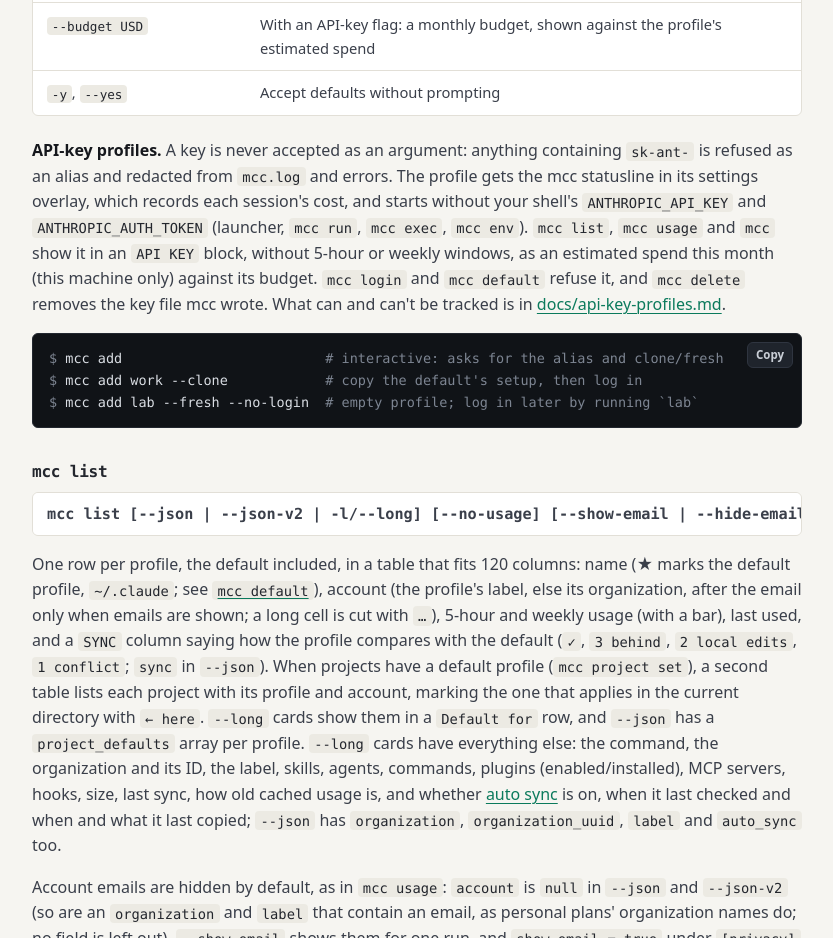
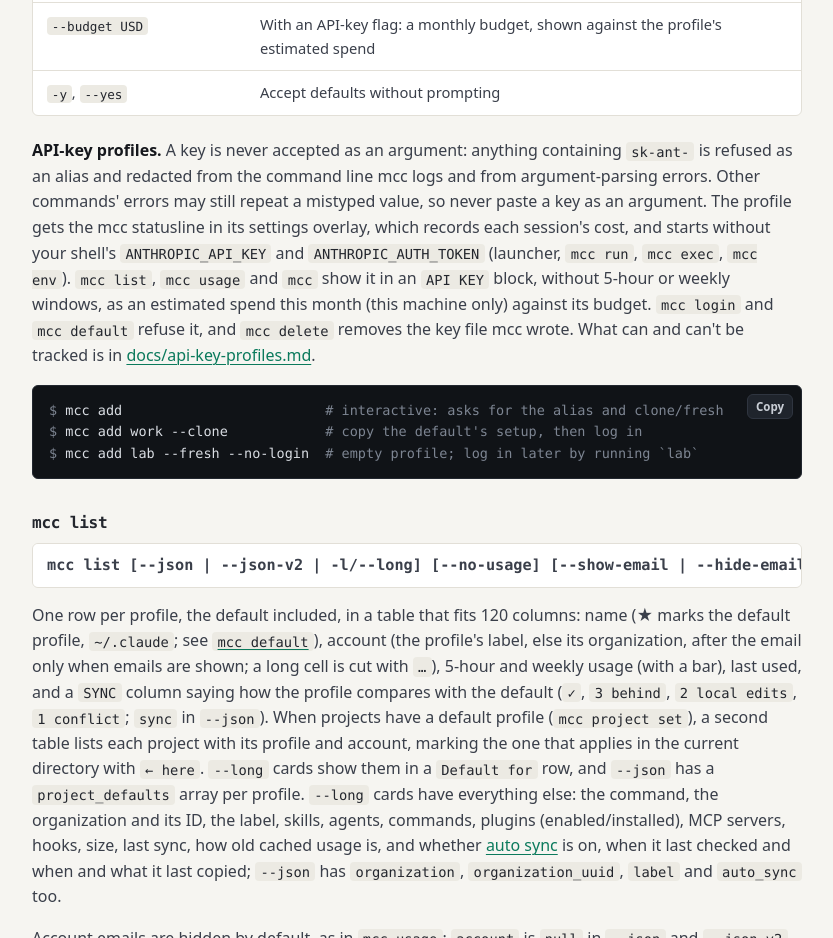
Before and after one commit to luongnv89/mcc, a plain HTML site: page docs/docs.html in a window 1280 px wide. Shown: the part 8357-9295 px from the top of the page, without its empty margins (366-1199 px from the left). Drawn offline with Linux system fonts and the light colour scheme.

Commit message:
docs(api-key): scope the key-redaction claims to what mcc redacts (#132)
Redaction covers the logged command line, argument-parsing errors and the add alias; other commands' errors can still repeat a mistyped value.

```diff
--- a/docs/docs.html
+++ b/docs/docs.html
@@ -244,7 +244,7 @@ Here: `work` (Acme) — the default for ~/code/app
             <tr><td><code>-y</code>, <code>--yes</code></td><td>Accept defaults without prompting</td></tr>
           </tbody>
         </table></div>
-        <p><strong>API-key profiles.</strong> A key is never accepted as an argument: anything containing <code>sk-ant-</code> is refused as an alias and redacted from <code>mcc.log</code> and errors. The profile gets the mcc statusline in its settings overlay, which records each session's cost, and starts without your shell's <code>ANTHROPIC_API_KEY</code> and <code>ANTHROPIC_AUTH_TOKEN</code> (launcher, <code>mcc run</code>, <code>mcc exec</code>, <code>mcc env</code>). <code>mcc list</code>, <code>mcc usage</code> and <code>mcc</code> show it in an <code>API KEY</code> block, without 5-hour or weekly windows, as an estimated spend this month (this machine only) against its budget. <code>mcc login</code> and <code>mcc default</code> refuse it, and <code>mcc delete</code> removes the key file mcc wrote. What can and can't be tracked is in <a href="https://github.com/luongnv89/mcc/blob/main/docs/api-key-profiles.md">docs/api-key-profiles.md</a>.</p>
+        <p><strong>API-key profiles.</strong> A key is never accepted as an argument: anything containing <code>sk-ant-</code> is refused as an alias and redacted from the command line mcc logs and from argument-parsing errors. Other commands' errors may still repeat a mistyped value, so never paste a key as an argument. The profile gets the mcc statusline in its settings overlay, which records each session's cost, and starts without your shell's <code>ANTHROPIC_API_KEY</code> and <code>ANTHROPIC_AUTH_TOKEN</code> (launcher, <code>mcc run</code>, <code>mcc exec</code>, <code>mcc env</code>). <code>mcc list</code>, <code>mcc usage</code> and <code>mcc</code> show it in an <code>API KEY</code> block, without 5-hour or weekly windows, as an estimated spend this month (this machine only) against its budget. <code>mcc login</code> and <code>mcc default</code> refuse it, and <code>mcc delete</code> removes the key file mcc wrote. What can and can't be tracked is in <a href="https://github.com/luongnv89/mcc/blob/main/docs/api-key-profiles.md">docs/api-key-profiles.md</a>.</p>
         <div class="code"><pre><span class="p">$ </span>mcc add                         <span class="cm"># interactive: asks for the alias and clone/fresh</span>
 <span class="p">$ </span>mcc add work --clone            <span class="cm"># copy the default's setup, then log in</span>
 <span class="p">$ </span>mcc add lab --fresh --no-login  <span class="cm"># empty profile; log in later by running `lab`</span></pre></div>
```
Also changed, not shown: 3 other files.
